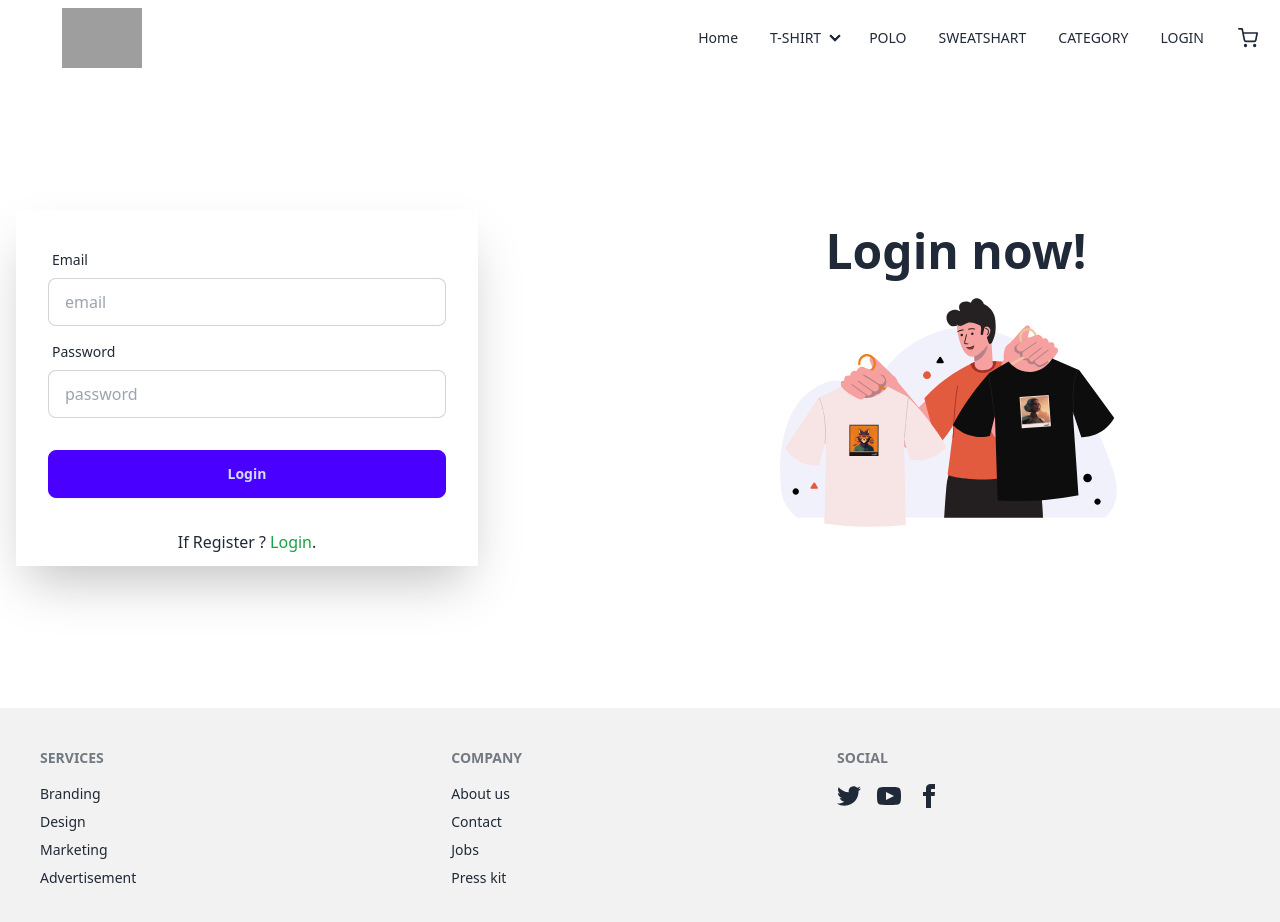
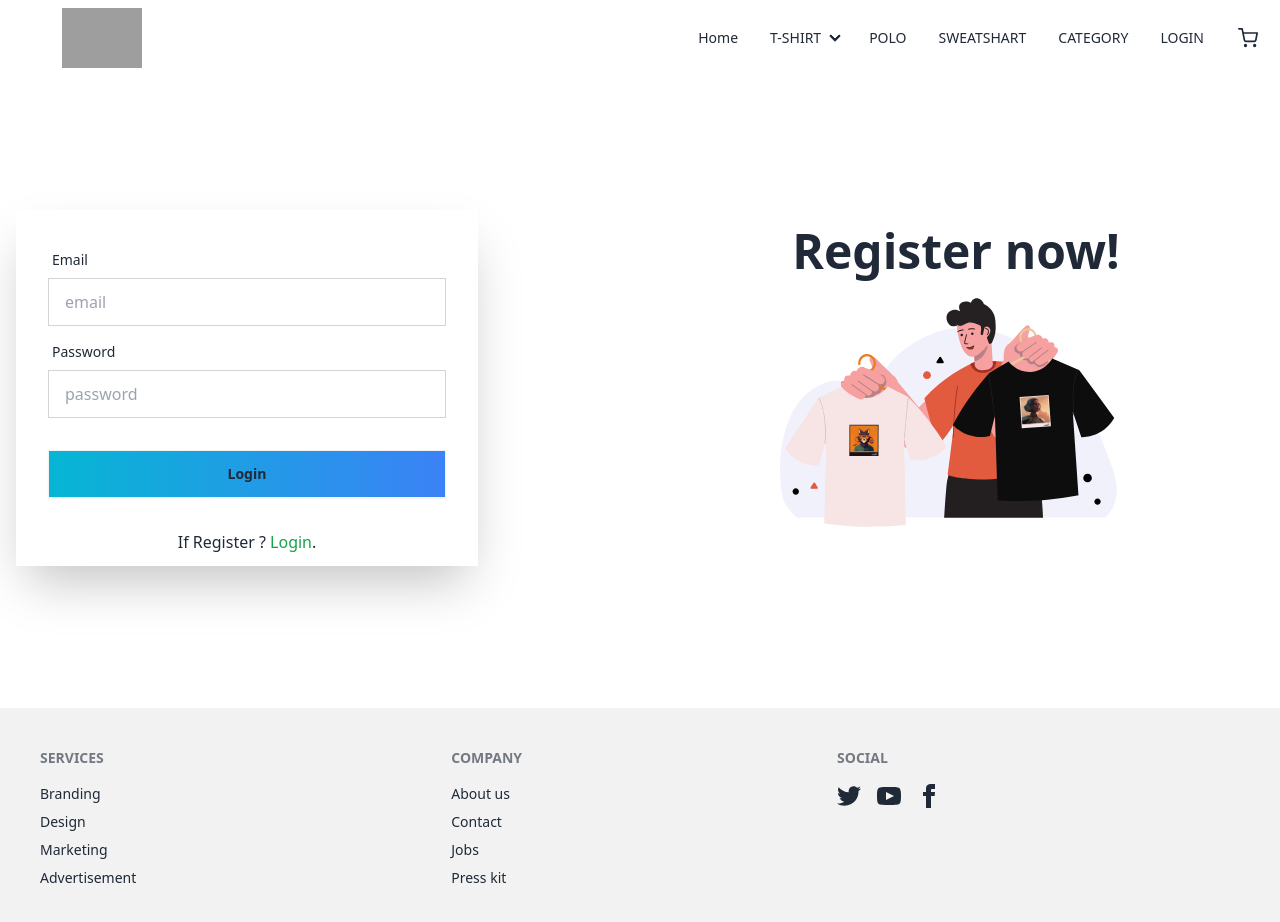
Before and after one commit to tanvir3100/Fabric-and-Fit-client, a React (Vite) app: page /Register in a window 1280 px wide. Shown: the top 922 px of the page. Built offline with nearby package versions, Linux system fonts and the light colour scheme; grey boxes are pictures that could not be loaded.

Commit message:
firebase install is commplite

```diff
--- a/package.json
+++ b/package.json
@@ -13,6 +13,7 @@
     "@emotion/react": "^11.11.3",
     "@tanstack/react-query": "^5.17.9",
     "axios": "^1.6.5",
+    "firebase": "^10.7.2",
     "localforage": "^1.10.0",
     "lottie-react": "^2.4.0",
     "match-sorter": "^6.3.1",
--- /dev/null
+++ b/src/Firebase/firebase_config.js
@@ -0,0 +1,21 @@
+// Import the functions you need from the SDKs you need
+import { initializeApp } from "firebase/app";
+import { getAuth } from "firebase/auth";
+// TODO: Add SDKs for Firebase products that you want to use
+// https://firebase.google.com/docs/web/setup#available-libraries
+
+// Your web app's Firebase configuration
+const firebaseConfig = {
+    apiKey: "AIzaSyBzSz6JfGTBTFHc3Hsu0SXwGvyoK2kdFgs",
+    authDomain: "fabric-and-fit.firebaseapp.com",
+    projectId: "fabric-and-fit",
+    storageBucket: "fabric-and-fit.appspot.com",
+    messagingSenderId: "73494784413",
+    appId: "1:73494784413:web:12f6b85bd2e688007ae774"
+};
+
+// Initialize Firebase
+const app = initializeApp(firebaseConfig);
+const auth = getAuth(app);
+
+export default auth
--- a/src/Pages/Register/Register.jsx
+++ b/src/Pages/Register/Register.jsx
@@ -18,7 +18,7 @@ const Register = () => {
             <div className="hero h-[80vh]">
                 <div className="hero-content flex-col lg:flex-row-reverse h-full">
                     <div className="text-center lg:text-left lg:flex-1">
-                        <h1 className="text-5xl font-bold text-center">Login now!</h1>
+                        <h1 className="text-5xl font-bold text-center">Register now!</h1>
                         <div className="flex justify-center items-center">
                             <Lottie className="w-5/6 lg:w-3/4 text-center" animationData={animationData} />
                         </div>
@@ -30,16 +30,16 @@ const Register = () => {
                                     <label className="label">
                                         <span className="label-text">Email</span>
                                     </label>
-                                    <input type="email" {...register("email")} placeholder="email" className="input input-bordered" required />
+                                    <input type="email" {...register("email")} placeholder="email" className="input input-bordered rounded-none" required />
                                 </div>
                                 <div className="form-control">
                                     <label className="label">
                                         <span className="label-text">Password</span>
                                     </label>
-                                    <input type="password" {...register("password")} placeholder="password" className="input input-bordered" required />
+                                    <input type="password" {...register("password")} placeholder="password" className="input input-bordered rounded-none" required />
                                 </div>
                                 <div className="form-control mt-6">
-                                    <button className="btn btn-primary">Login</button>
+                                    <button className="btn rounded-none bg-gradient-to-r from-cyan-500 to-blue-500">Login</button>
                                 </div>
                             </form>
                             <p className="text-center pb-3">If Register ? <Link to='/login'><span className="text-green-600 hover:underline">Login</span></Link>.</p>
```
Also changed, not shown: 1 other file (tests, documents, lock files or other folders).
